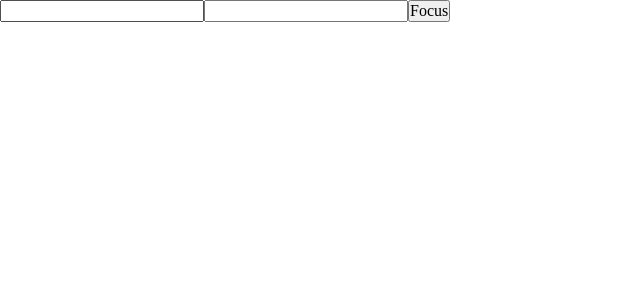
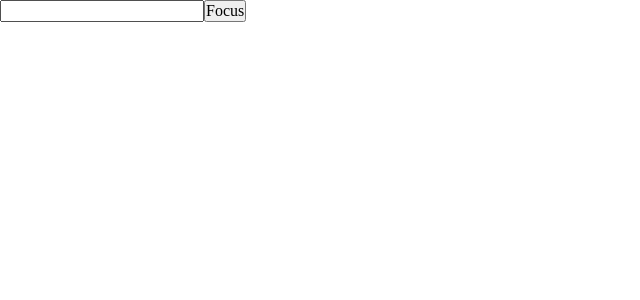
Before and after one commit to TranDangKhoi/react-18, a React (Create React App) app: page / in a window 1280 px wide. Shown: the top 300 px of the page, without its empty margins (0-640 px from the left). Built offline with nearby package versions, Linux system fonts and the light colour scheme.

Commit message:
:book: Update README

```diff
--- a/src/components/UseImperativeHandle.jsx
+++ b/src/components/UseImperativeHandle.jsx
@@ -2,16 +2,11 @@ import React, { useRef, useState } from "react";
 import UseImperativeInput from "./UseImperativeInput";
 
 const Form = () => {
-  const [value, setValue] = useState("");
   const inputRef = useRef();
   return (
     <form>
-      <UseImperativeInput
-        value={value}
-        setValue={setValue}
-        ref={inputRef}
-      ></UseImperativeInput>
-      <button type="button" onClick={() => inputRef.current.focusInput()}>
+      <UseImperativeInput ref={inputRef}></UseImperativeInput>
+      <button type="button" onClick={() => inputRef.current.focus()}>
         Focus
       </button>
     </form>
--- a/src/components/UseImperativeInput.jsx
+++ b/src/components/UseImperativeInput.jsx
@@ -1,7 +1,7 @@
 import React, { useImperativeHandle, useRef, useState } from "react";
 
-const UseImperativeInput = ({ value, setValue }, ref) => {
-  const [secondValue, setSecondValue] = useState("");
+const UseImperativeInput = (props, ref) => {
+  const [value, setValue] = useState("");
   const inputRef = useRef(null);
   useImperativeHandle(ref, () => {
     return {
@@ -16,14 +16,10 @@ const UseImperativeInput = ({ value, setValue }, ref) => {
     <>
       <input
         type="text"
-        value={secondValue}
-        onChange={(e) => setSecondValue(e.target.value)}
-      />
-      <input
-        type="text"
         ref={inputRef}
         value={value}
         onChange={(e) => setValue(e.target.value)}
+        {...props}
       />
     </>
   );
```
Also changed, not shown: 1 other file (tests, documents, lock files or other folders).
